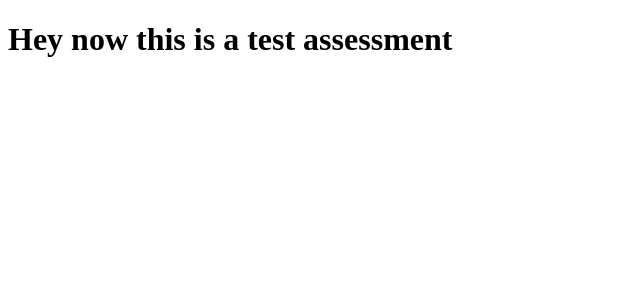
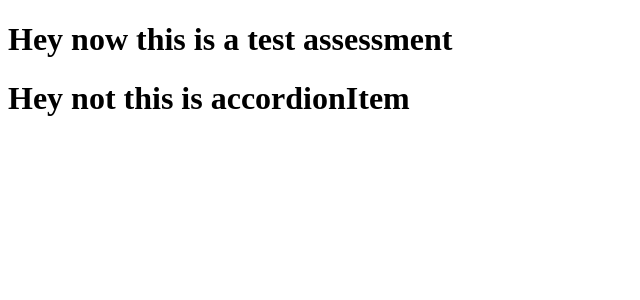
Before and after one commit to Arthur1112/take-home-assessment-arthur-silva, a React (Vite) app: page / in a window 1280 px wide. Shown: the top 300 px of the page, without its empty margins (0-640 px from the left). Built offline with nearby package versions, Linux system fonts and the light colour scheme.

Commit message:
outlined a little of how I expect to layout component

```diff
--- /dev/null
+++ b/src/components/Accordion/Accordion.tsx
@@ -0,0 +1,33 @@
+import { AccordionItem } from "./AccordionItem";
+
+export interface AccordionItem {
+  trigger: string;
+  content: string;
+  open?: boolean;
+}
+
+export interface AccordionProps {
+  items: AccordionItem[];
+  shouldAllowMultipleExpanded: boolean;
+}
+
+export const Accordion = ({
+  items,
+  shouldAllowMultipleExpanded = true,
+}: AccordionProps) => {
+  return (
+    <div>
+      <AccordionItem />
+      {items &&
+        items.map((item, index) => (
+          <AccordionItem
+            key={`accordion-item-key-${index}`}
+            index={index}
+            content={item.content}
+            trigger={item.trigger}
+            isOpen={item.open}
+          />
+        ))}
+    </div>
+  );
+};
--- /dev/null
+++ b/src/components/Accordion/AccordionItem.tsx
@@ -0,0 +1,15 @@
+interface AccordionItemProps {
+  index: number;
+  content: string;
+  trigger: string;
+  isOpen: boolean;
+}
+
+export const AccordionItem = ({
+  index,
+  content,
+  trigger,
+  isOpen,
+}: AccordionItemProps) => {
+  return <h1>Hey not this is accordionItem</h1>;
+};
--- /dev/null
+++ b/src/components/Accordion/index.ts
@@ -0,0 +1,2 @@
+export { Accordion } from "./Accordion";
+export type { AccordionProps, AccordionItem } from "./Accordion";
--- a/src/main.tsx
+++ b/src/main.tsx
@@ -1,8 +1,10 @@
 import { StrictMode } from "react";
 import { createRoot } from "react-dom/client";
+import { Accordion } from "./components/Accordion/Accordion";
 
 createRoot(document.getElementById("root")!).render(
   <StrictMode>
     <h1>Hey now this is a test assessment</h1>
+    <Accordion />
   </StrictMode>,
 );
```
